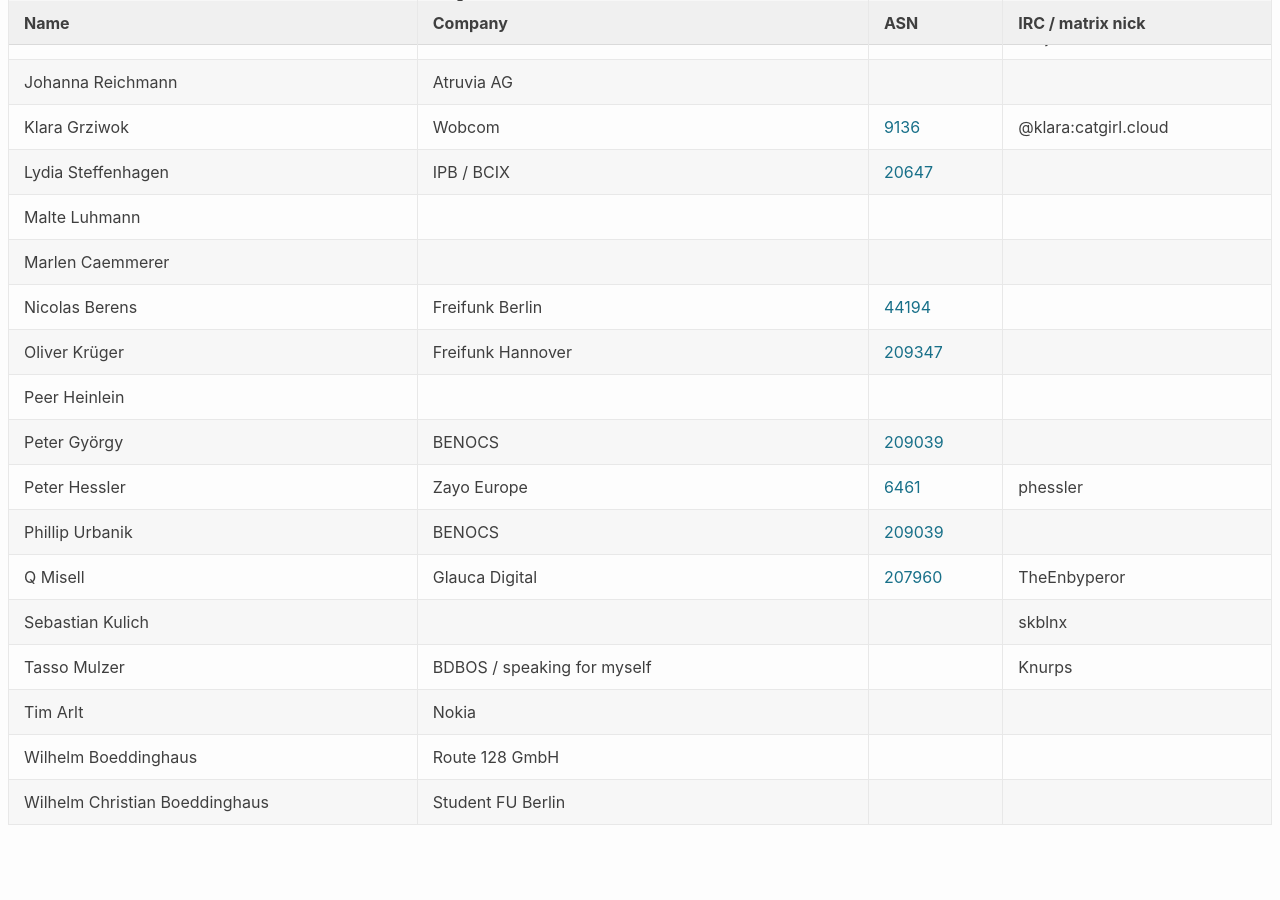
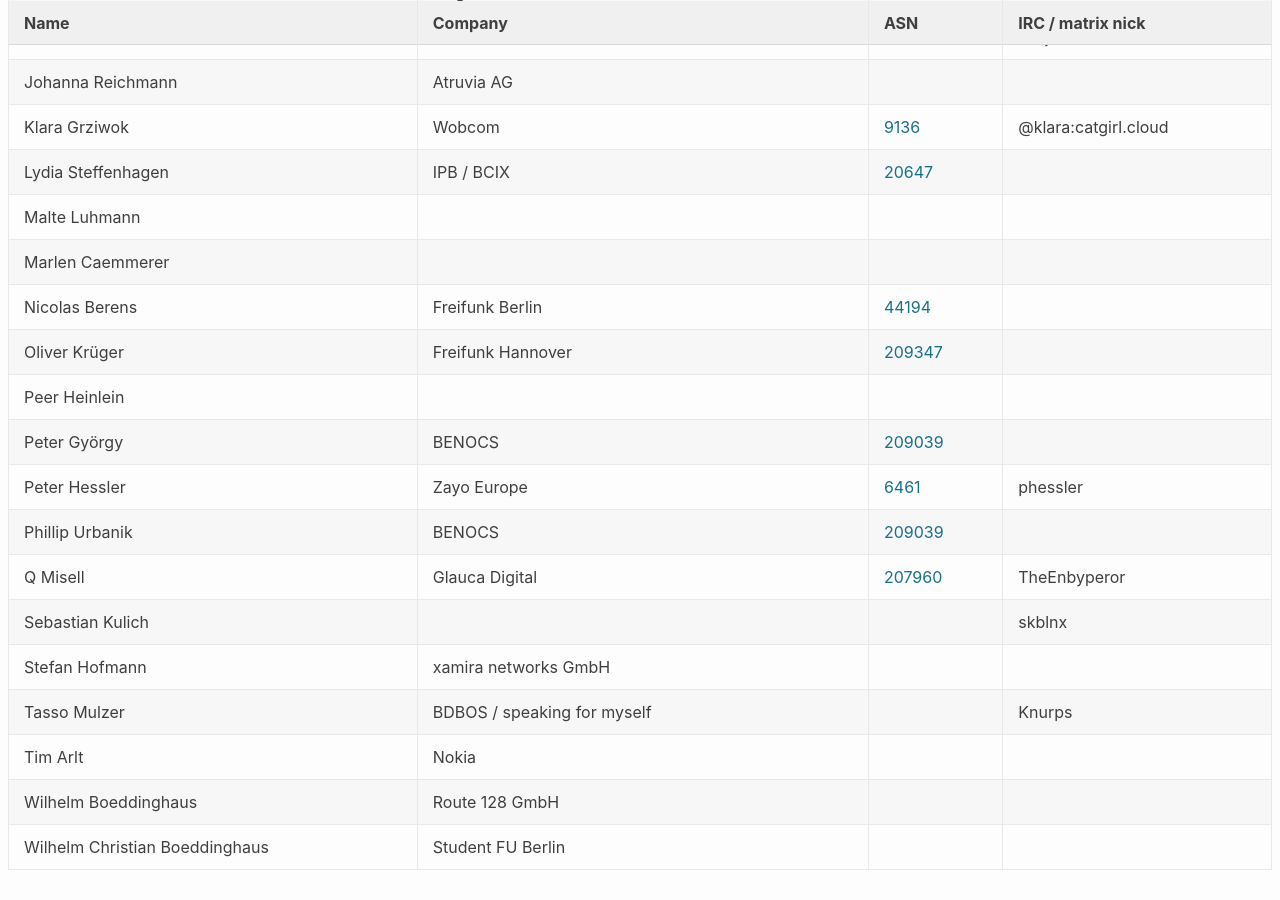
Before and after one commit to denog/pretix-attendeelist, a Jekyll site: the page built from denogmeetup25-03/index.markdown, in a window 1280 px wide and 900 px high, scrolled down 579 px. Built offline with Jekyll 4.4.1, drawn with Linux system fonts in a browser that asks for light colours; before the commit the page ends 1434 px from its top, so only the background shows below that.

Commit message:
Latest data: Wed Feb 19 15:30:45 UTC 2025

```diff
--- a/_data/attendees_denogmeetup25-03.json
+++ b/_data/attendees_denogmeetup25-03.json
@@ -156,6 +156,12 @@
     "asn": null
   },
   {
+    "name": "Stefan Hofmann",
+    "company": "xamira networks GmbH",
+    "irc": null,
+    "asn": null
+  },
+  {
     "name": "Tasso Mulzer",
     "company": "BDBOS / speaking for myself",
     "irc": "Knurps",
```
